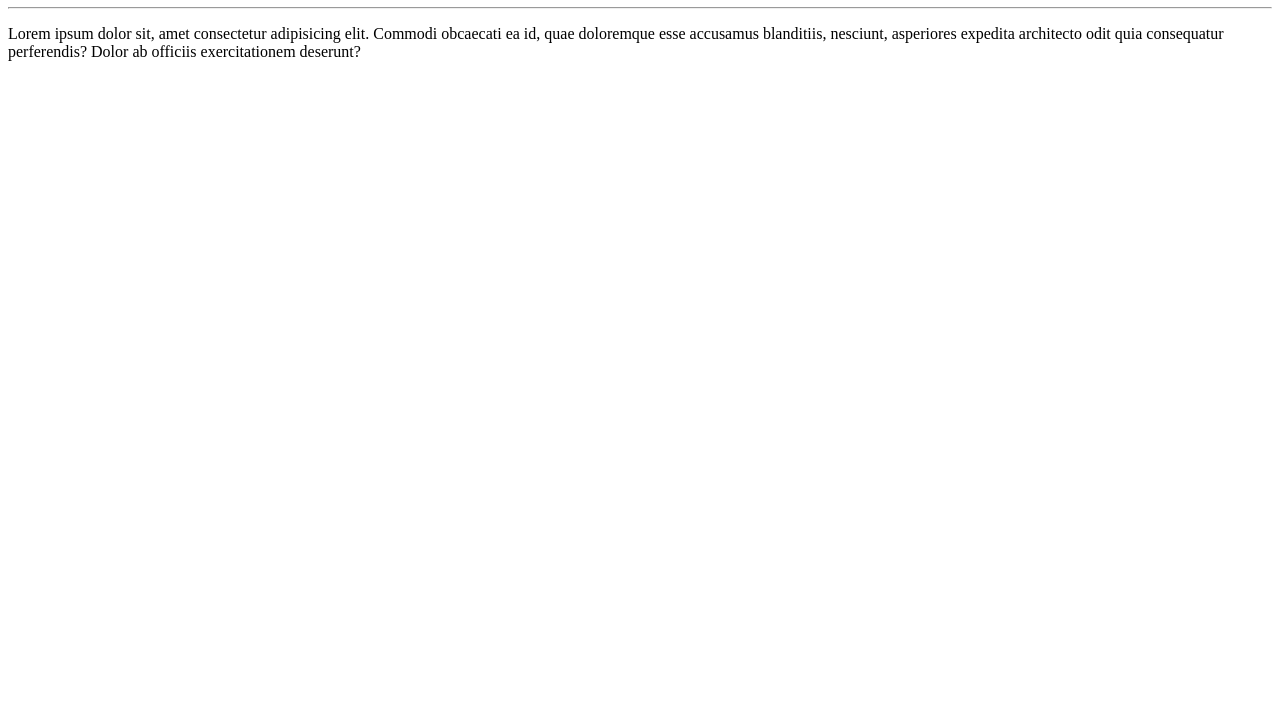
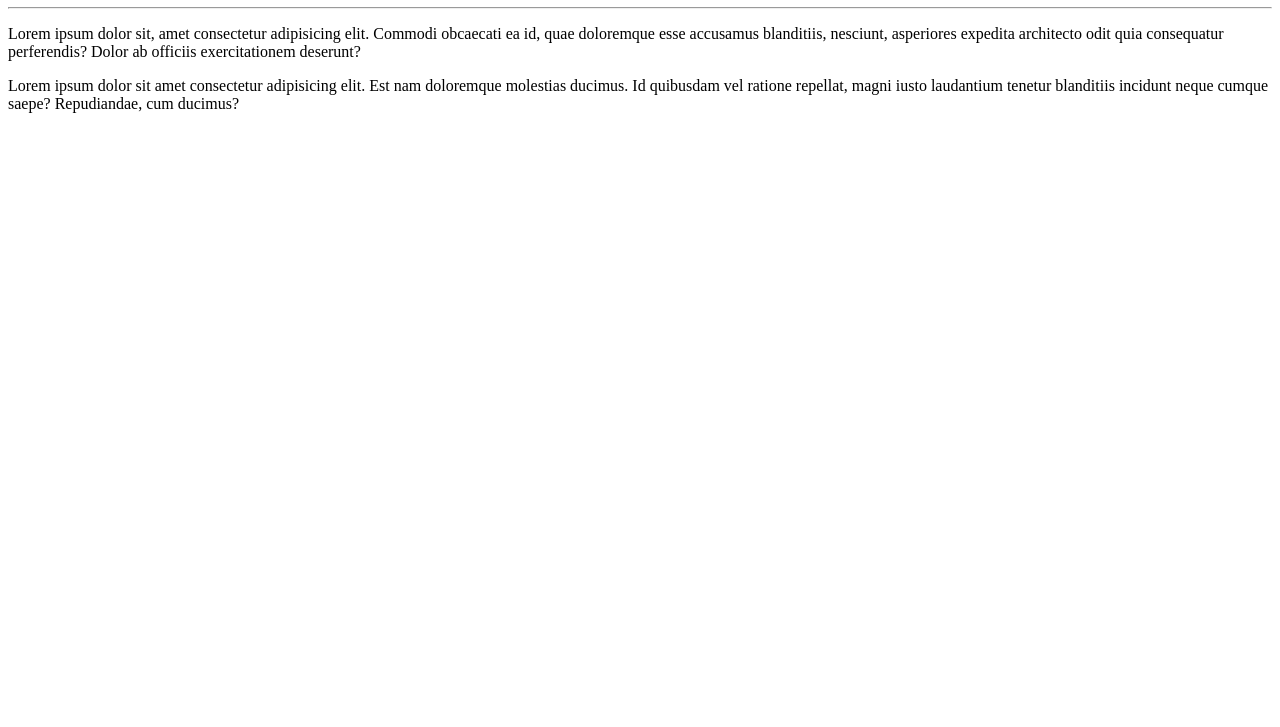
Before and after one commit to jairocoelho73/Ola-Mundo, a plain HTML site: page Site-exemplo/index.html in a window 1280 px wide. Shown: the part 73-800 px from the top of the page. Drawn offline with Linux system fonts and the light colour scheme.

Commit message:
Update index.html

```diff
--- a/Site-exemplo/index.html
+++ b/Site-exemplo/index.html
@@ -9,5 +9,6 @@
     <h1>olá, mundo!</h1>
     <hr>
     <p>Lorem ipsum dolor sit, amet consectetur adipisicing elit. Commodi obcaecati ea id, quae doloremque esse accusamus blanditiis, nesciunt, asperiores expedita architecto odit quia consequatur perferendis? Dolor ab officiis exercitationem deserunt?</p>
+    Lorem ipsum dolor sit amet consectetur adipisicing elit. Est nam doloremque molestias ducimus. Id quibusdam vel ratione repellat, magni iusto laudantium tenetur blanditiis incidunt neque cumque saepe? Repudiandae, cum ducimus?
 </body>
 </html>
```
